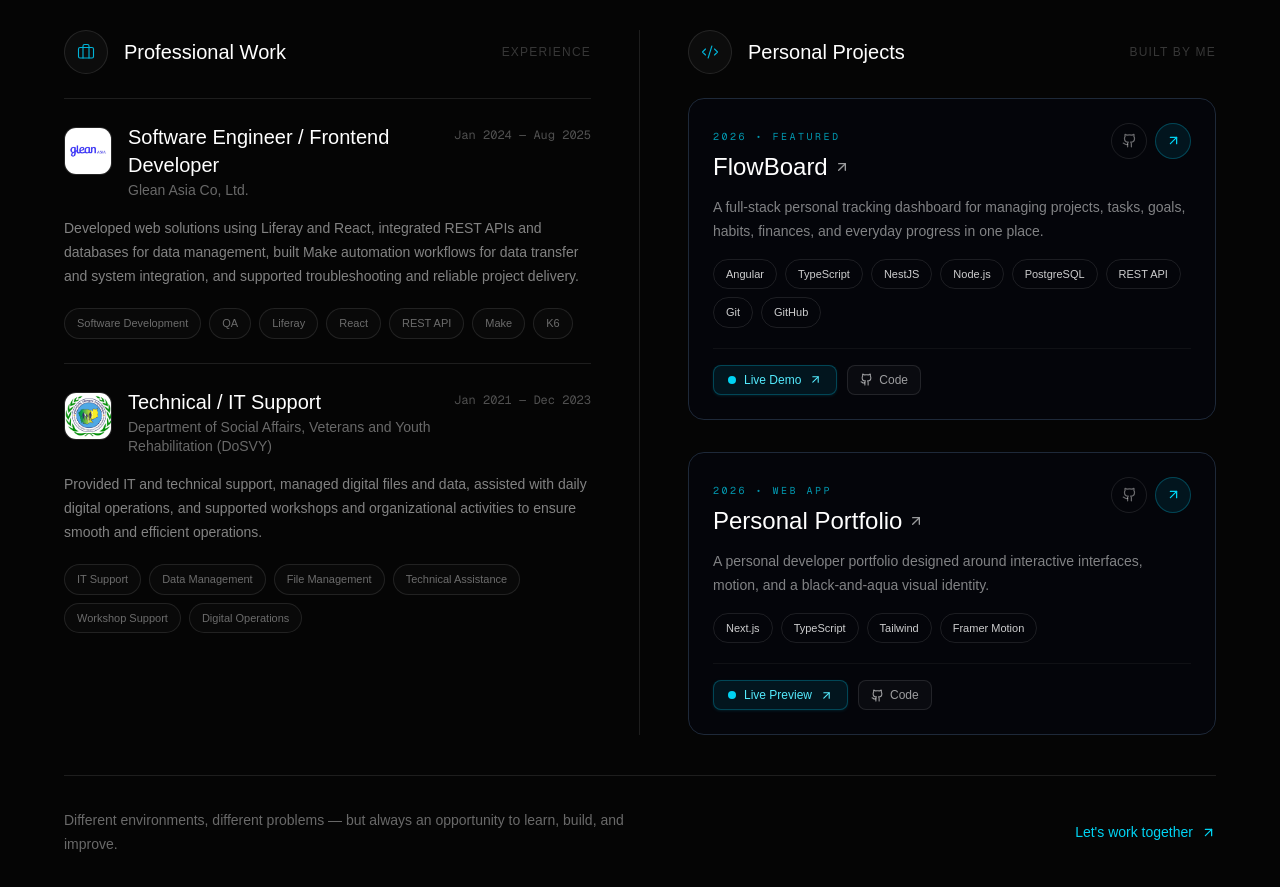
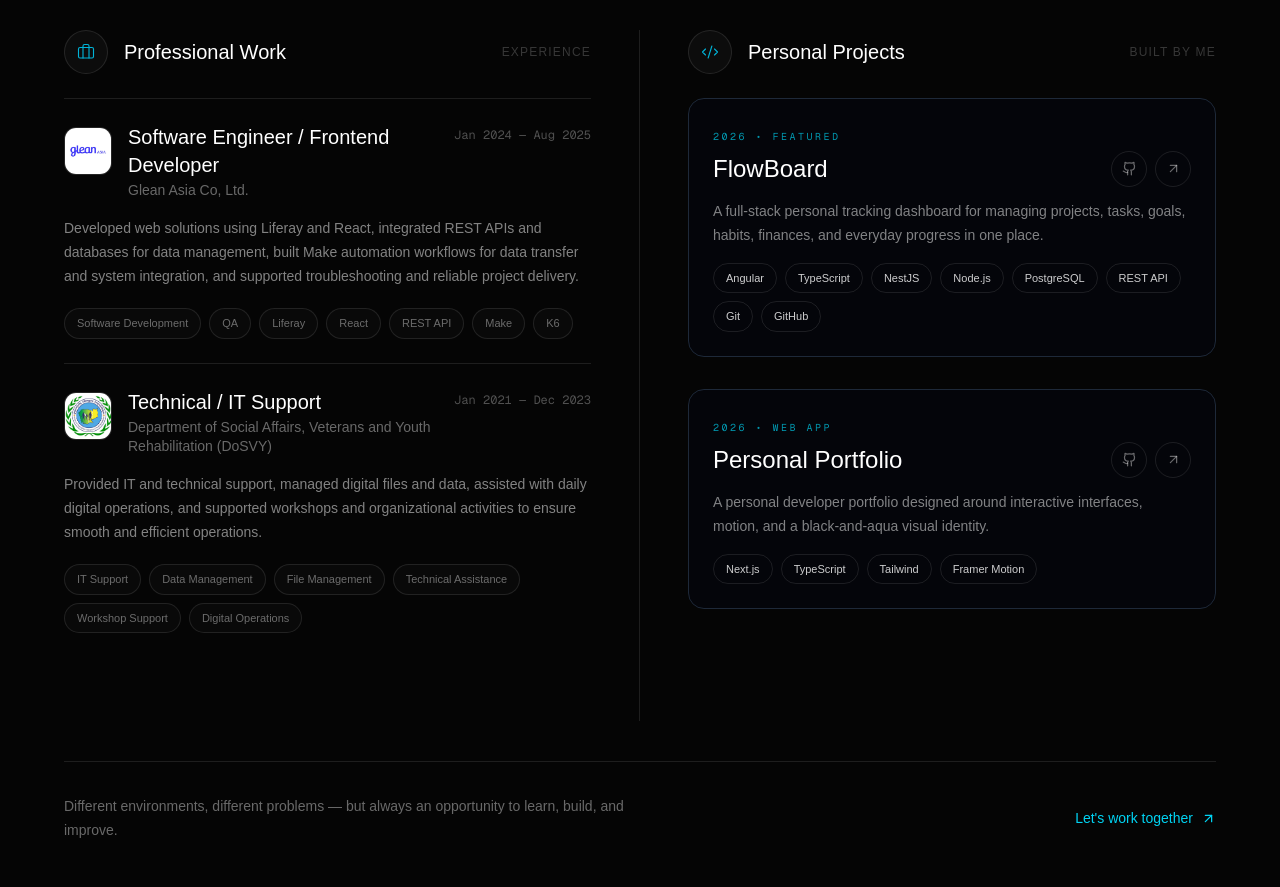
Before and after one commit to MaranyThea/maranythea-portfolio, a Next.js app: page / in a window 1280 px wide. Shown: the part 2740-3627 px from the top of the page. Built offline with nearby package versions, Linux system fonts and the light colour scheme.

Commit message:
feat: enhance project display with improved layout and action icons for GitHub and live demo

```diff
--- a/components/sections/SelectedWork.tsx
+++ b/components/sections/SelectedWork.tsx
@@ -276,38 +276,37 @@ export default function SelectedWork() {
                   <div className="pointer-events-none absolute -right-20 -top-20 h-40 w-40 rounded-full bg-[#00B4D8]/[0.8] blur-3xl opacity-0 transition-opacity duration-500 group-hover:opacity-100" />
 
                   <div className="relative">
-                    {/* Project title and header */}
-                    <div className="flex items-start justify-between gap-3">
-                      <div>
+                    {/* Period & Type badge */}
                     <span className="text-[10px] uppercase tracking-[0.25em] text-cyan-400/70 font-mono">
                       {project.period} • {project.type}
                     </span>
 
-                        <h4 className="mt-1 text-xl sm:text-2xl font-medium transition-colors duration-300 group-hover:text-[#00B4D8]">
+                    {/* Title & Action Icons Row */}
+                    <div className="mt-1 flex items-center justify-between gap-3">
+                      <h4 className="text-xl sm:text-2xl font-medium text-white transition-colors duration-300 group-hover:text-[#00B4D8]">
                         {project.link ? (
                           <a
                             href={project.link}
                             target={project.link.startsWith("http") ? "_blank" : undefined}
                             rel={project.link.startsWith("http") ? "noopener noreferrer" : undefined}
-                              className="hover:underline inline-flex items-center gap-1.5"
+                            className="hover:underline"
                           >
-                              <span>{project.title}</span>
-                              <ArrowUpRight size={16} className="opacity-60 group-hover:opacity-100 transition-opacity" />
+                            {project.title}
                           </a>
                         ) : (
                           project.title
                         )}
                       </h4>
-                      </div>
 
-                      {/* Top Action Icons */}
-                      <div className="flex items-center gap-2">
+                      {/* Action Icons directly on the right side of Title */}
+                      <div className="flex items-center gap-2 shrink-0">
                         {project.github && project.github !== "#" && (
                           <a
                             href={project.github}
                             target="_blank"
                             rel="noopener noreferrer"
                             aria-label={`View ${project.title} on GitHub`}
+                            title="View GitHub Repository"
                             className="flex h-9 w-9 items-center justify-center rounded-full border border-white/10 text-white/40 transition-all duration-300 hover:border-[#00B4D8]/50 hover:text-[#00B4D8] hover:bg-white/[0.04]"
                           >
                             <GithubIcon size={15} />
@@ -319,8 +318,9 @@ export default function SelectedWork() {
                             href={project.link}
                             target={project.link.startsWith("http") ? "_blank" : undefined}
                             rel={project.link.startsWith("http") ? "noopener noreferrer" : undefined}
-                            aria-label={`Open Live Demo for ${project.title}`}
-                            className="flex h-9 w-9 items-center justify-center rounded-full border border-cyan-500/30 bg-cyan-500/10 text-cyan-400 transition-all duration-300 hover:border-cyan-400 hover:bg-cyan-500 hover:text-white"
+                            aria-label={`Live Demo for ${project.title}`}
+                            title="Live Demo"
+                            className="flex h-9 w-9 items-center justify-center rounded-full border border-white/10 text-white/40 transition-all duration-300 hover:border-[#00B4D8]/50 hover:text-[#00B4D8] hover:bg-[#00B4D8]/10"
                           >
                             <ArrowUpRight size={15} />
                           </a>
@@ -343,39 +343,6 @@ export default function SelectedWork() {
                           {technology}
                         </span>
                       ))}
-                    </div>
-
-                    {/* Live Demo & Code Actions Footer */}
-                    <div className="mt-5 pt-4 border-t border-white/5 flex flex-wrap items-center justify-between gap-3">
-                      <div className="flex items-center gap-2.5">
-                        {project.link && (
-                          <a
-                            href={project.link}
-                            target={project.link.startsWith("http") ? "_blank" : undefined}
-                            rel={project.link.startsWith("http") ? "noopener noreferrer" : undefined}
-                            className="group/btn inline-flex items-center gap-2 px-3.5 py-1.5 rounded-lg border border-cyan-500/30 bg-cyan-500/10 text-xs font-medium text-cyan-300 hover:bg-cyan-500 hover:text-white hover:border-cyan-400 transition-all duration-300 shadow-sm shadow-cyan-500/10"
-                          >
-                            <span className="relative flex h-2 w-2">
-                              <span className="animate-ping absolute inline-flex h-full w-full rounded-full bg-cyan-400 opacity-75"></span>
-                              <span className="relative inline-flex rounded-full h-2 w-2 bg-cyan-400 group-hover/btn:bg-white"></span>
-                            </span>
-                            <span>{project.liveLabel || "Live Demo"}</span>
-                            <ArrowUpRight size={13} className="group-hover/btn:translate-x-0.5 group-hover/btn:-translate-y-0.5 transition-transform" />
-                          </a>
-                        )}
-
-                        {project.github && project.github !== "#" && (
-                          <a
-                            href={project.github}
-                            target="_blank"
-                            rel="noopener noreferrer"
-                            className="inline-flex items-center gap-1.5 px-3 py-1.5 rounded-lg border border-white/10 bg-white/[0.03] text-xs font-medium text-white/60 hover:text-white hover:border-white/20 hover:bg-white/[0.06] transition-all duration-300"
-                          >
-                            <GithubIcon size={13} />
-                            <span>Code</span>
-                          </a>
-                        )}
-                      </div>
                     </div>
                   </div>
                 </motion.article>
```
Lines whose indentation alone changed are shown as unchanged.
